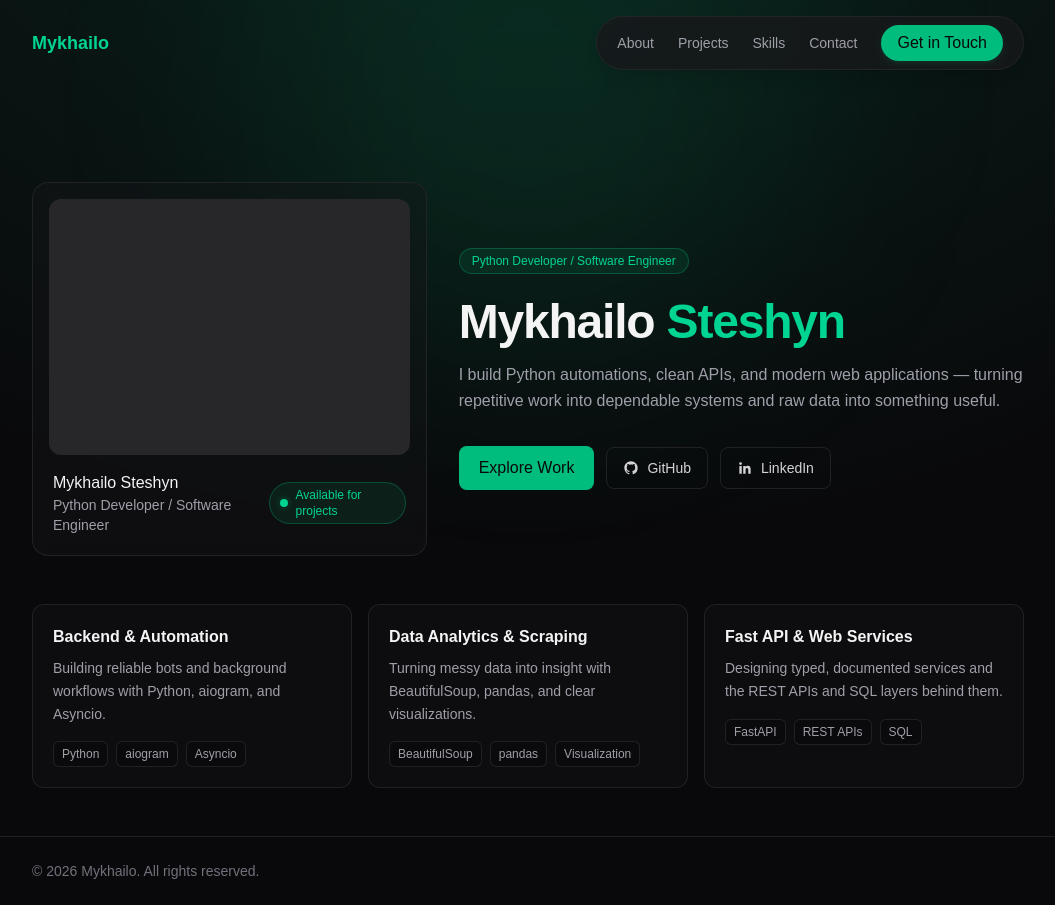
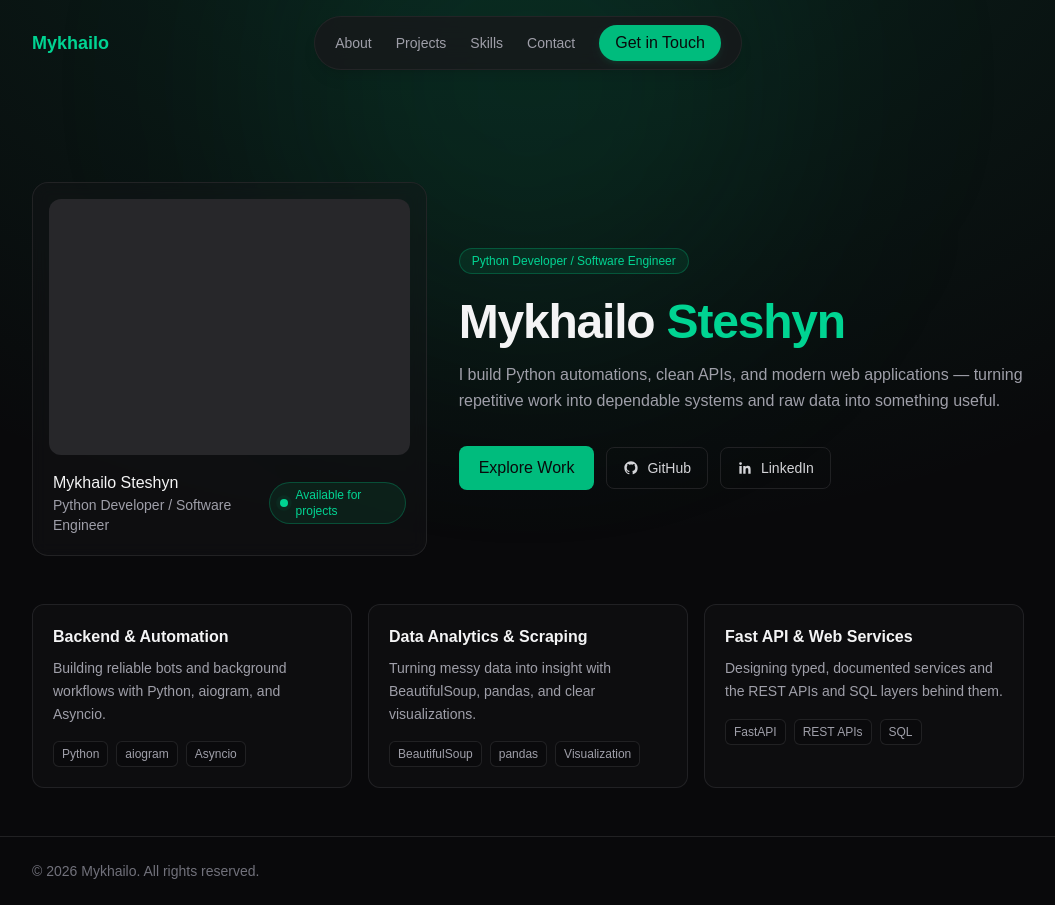
Before and after one commit to misa75306-cyber/portfolio, a Next.js app: page / in a window 1280 px wide. Shown: the whole page, without its empty margins (112-1167 px from the left). Built offline with nearby package versions, Linux system fonts and the light colour scheme.

Commit message:
style: center floating navigation island

```diff
--- a/app/page.tsx
+++ b/app/page.tsx
@@ -60,8 +60,11 @@ export default function Home() {
         className="pointer-events-none absolute left-1/2 top-0 -z-10 h-[500px] w-[500px] -translate-x-1/2 -translate-y-1/3 rounded-full bg-emerald-500/10 blur-[120px]"
       />
       <header className="sticky top-0 z-50">
-        <div className="max-w-5xl mx-auto px-4 py-4 flex items-center justify-between">
-          <a href="#" className="text-lg font-semibold text-emerald-400">
+        <div className="relative max-w-5xl mx-auto px-4 py-4 flex items-center justify-center">
+          <a
+            href="#"
+            className="absolute left-4 text-lg font-semibold text-emerald-400"
+          >
             Mykhailo
           </a>
           <nav className="flex items-center gap-6 rounded-full border border-zinc-800/80 bg-zinc-900/80 px-5 py-2 shadow-lg backdrop-blur-md">
```
